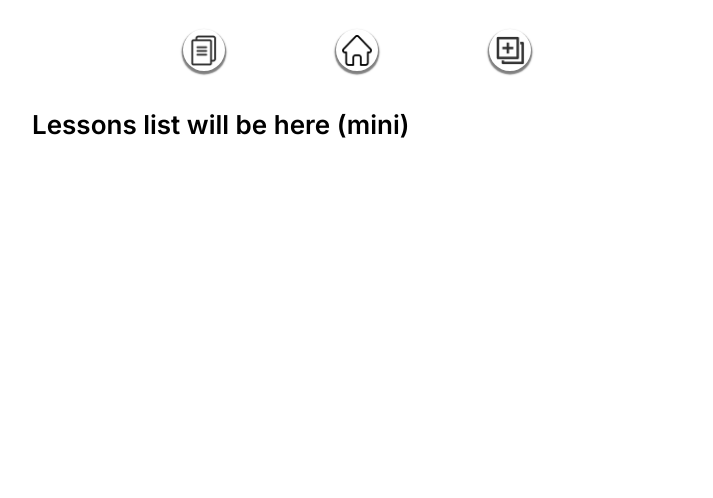
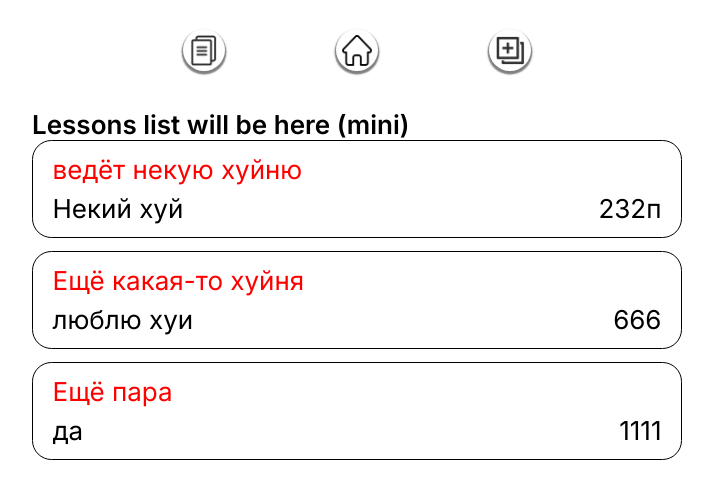
Before and after one commit to stinger222/edu-schedule-constructor, a React (Create React App) app: page /#/lessons in a window 1280 px wide. Shown: the top 498 px of the page, without its empty margins (283-996 px from the left). Built offline with nearby package versions, Linux system fonts and the light colour scheme.

Commit message:
Make LessonsList render stored lessons

```diff
--- a/src/App.tsx
+++ b/src/App.tsx
@@ -2,8 +2,8 @@ import { HashRouter, Route, Routes } from "react-router-dom";
 import GlobalStyles  from "./components/GlobalStyles";
 import ComposedSchedules from "./components/pages/ComposedSchedules/ComposedSchedules";
 import RingSchedules from "./components/pages/RingSchedules/RingSchedules";
+import Lessons from "./components/pages/Lessons/Lessons";
 import Main from "./components/pages/Main/Main";
-import Lessons from "./components/pages/Lessons/Lessons";
 
 function App() {
   return <>
--- a/src/components/LessonCardMini/LessonCardMini.styled.ts
+++ b/src/components/LessonCardMini/LessonCardMini.styled.ts
@@ -2,4 +2,19 @@ import styled from "styled-components"
 
 export const StyledLessonCardMini = styled.div`
 
+  border: 1px solid black;
+  border-radius: 0.75em;
+  padding: 0.5em  0.75em;
+  margin-bottom: 0.5em;
+
+  & .header {
+    color: red;
+    margin-bottom: 0.3em;
+  }
+
+  & .footer{
+    display: flex;
+    justify-content: space-between;
+  }
+
 `
--- a/src/components/LessonCardMini/LessonCardMini.tsx
+++ b/src/components/LessonCardMini/LessonCardMini.tsx
@@ -1,8 +1,17 @@
+import { ILesson } from "../../stores/interfaces"
 import { StyledLessonCardMini } from "./LessonCardMini.styled"
 
-const LessonCardMini = () => {
+interface IProps {
+  lesson: ILesson
+}
+
+const LessonCardMini: React.FC<IProps> = ({ lesson }) => {
   return <StyledLessonCardMini>
-    <h1>This is StyledLessonCardMini</h1>
+    <div className="header">{ lesson.lesson_name }</div>
+    <div className="footer">
+      <span>{lesson.teacher}</span>
+      <span>{lesson.cabinet}</span>
+    </div>
   </StyledLessonCardMini>
 
 }
--- a/src/components/pages/Lessons/LessonsList.tsx
+++ b/src/components/pages/Lessons/LessonsList.tsx
@@ -1,11 +1,21 @@
+import { useContext } from "react"
+import { StoreContext } from "../../.."
 import Container from "../../Container/Container"
-import HeaderSecondary from "../../Header/HeaderSecondary"
 import LessonCardMini from "../../LessonCardMini/LessonCardMini"
 
 const LessonsList = () => {
+
+  const { lessonsStore } = useContext(StoreContext)
+
 	return (
     <Container>
       <h1>Lessons list will be here (mini)</h1>
+
+      { lessonsStore.lessons.length !== 0 &&
+        lessonsStore.lessons.map(lesson => (
+          <LessonCardMini lesson={lesson}/>
+        ))
+      }
     </Container>
   )
 }
```
